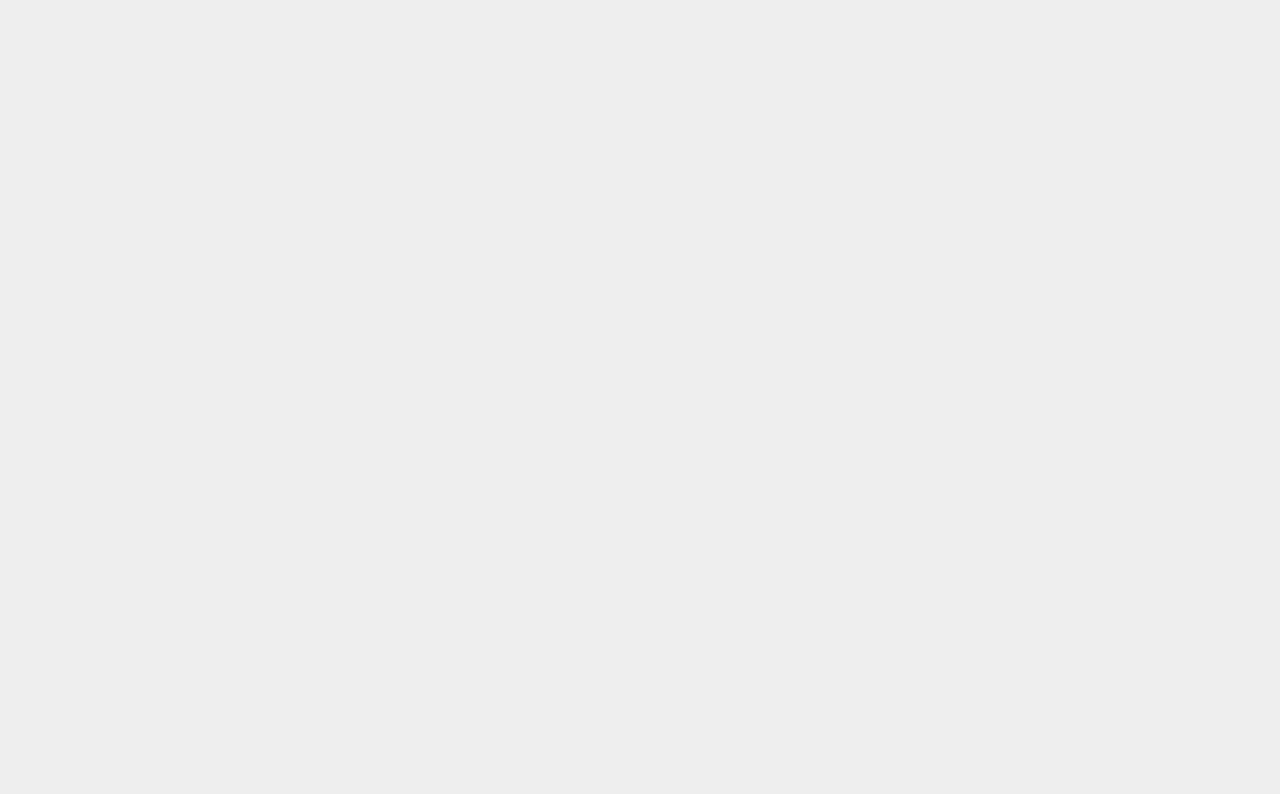
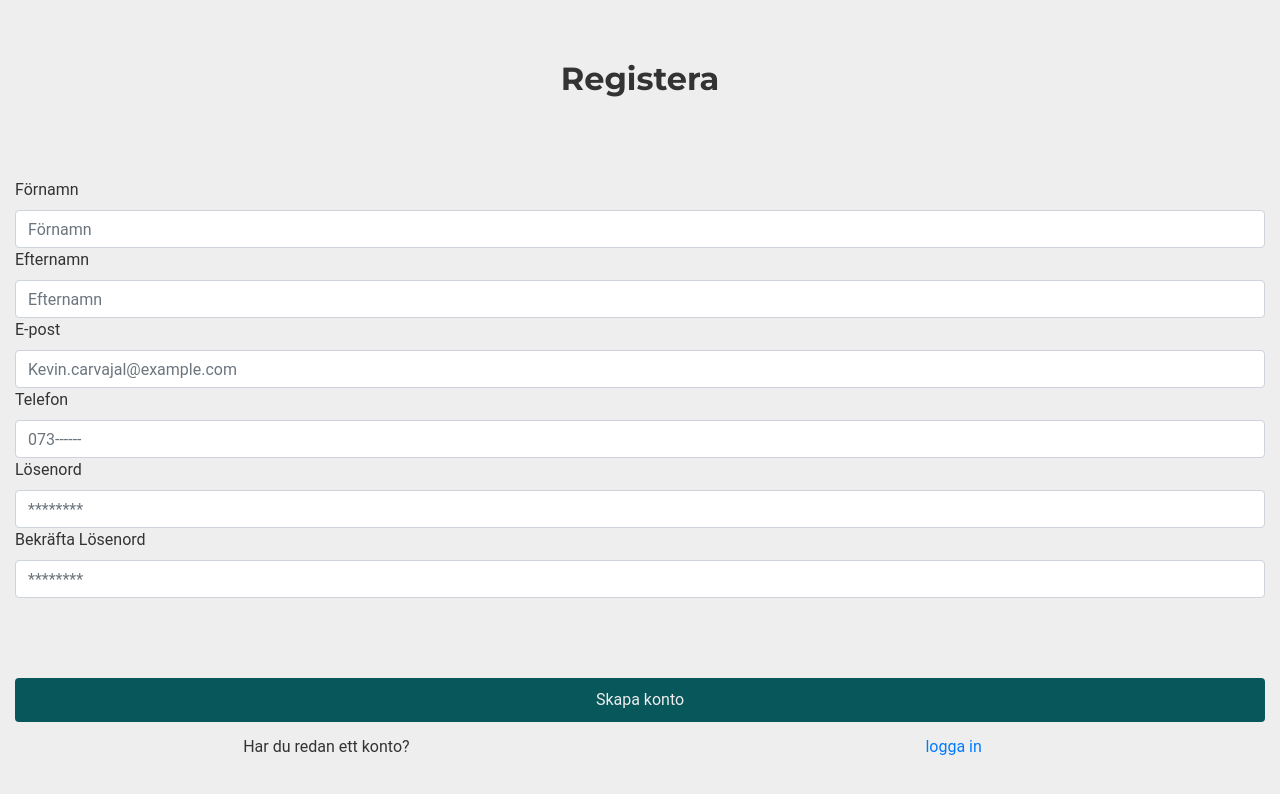
Before and after one commit to KevinCarvajal/Bokningssida, a React (Create React App) app in the folder my-app/: page /RegisterPage in a window 1280 px wide. Shown: the top 794 px of the page. Built offline with nearby package versions, Linux system fonts and the light colour scheme.

Commit message:
RegisterPage startup
registerpage exist now and somewhat works for now, form not usable and button.

```diff
--- a/my-app/src/App.js
+++ b/my-app/src/App.js
@@ -4,6 +4,7 @@ import { BrowserRouter as Router, Route, Switch } from "react-router-dom";
 //views
 import StartPage from "./views/StartPage";
 import LoginPage from "./views/LoginPage";
+import RegisterPage from "./views/RegisterPage";
 
 const App = () => {
   return (
@@ -13,6 +14,8 @@ const App = () => {
           <Switch>
             <Route exact path="/" component={StartPage} />
             <Route exact path="/LoginPage" component={LoginPage} />
+            <Route exact path="/RegisterPage" component={RegisterPage} />
+
           </Switch>
         </main>
       </div>
--- a/my-app/src/sass/styles.scss
+++ b/my-app/src/sass/styles.scss
@@ -13,3 +13,4 @@
 // Views Styling
 @import "../views/StartPage/styles";
 @import "../components/Footer-mobile/styles";
+@import "../views/RegisterPage/styles";
--- /dev/null
+++ b/my-app/src/views/RegisterPage/index.js
@@ -0,0 +1,62 @@
+import React from "react";
+import { Container, Form, Col, Row, Input, Label, Button } from "reactstrap";
+import { Link } from "react-router-dom";
+
+const RegisterPage = () => {
+  return (
+    <Container fluid className="RegisterPage">
+      <h2 className="page-title">Registera</h2>
+
+     <Form className="RegisterForm">
+    <Row>
+        <Col sm={12} className="name">
+        <Label>Förnamn</Label>
+        <Input placeholder="Förnamn" type="text"></Input>
+        </Col>
+    </Row>
+
+    <Row>
+    <Col sm={12} className="name">
+        <Label>Efternamn</Label>
+        <Input placeholder="Efternamn" type="text"></Input>
+        </Col>
+    </Row>
+    <Row>
+    <Col sm={12} className="name">
+        <Label>E-post</Label>
+        <Input placeholder="Kevin.carvajal@example.com" type="email"></Input>
+        </Col>
+    </Row>
+
+    <Row>
+        <Col sm={12} className="name">
+        <Label>Telefon</Label>
+        <Input placeholder="073------" type="tel"></Input>
+        </Col>
+    </Row>
+    <Row>
+         <Col sm={12}  className="name">
+            <Label>Lösenord</Label>
+            <Input placeholder="********" type="password"></Input>
+        </Col>
+    </Row>
+
+    <Row>
+    <Col sm={12} className="name">
+        <Label>Bekräfta Lösenord</Label>
+        <Input placeholder="********" type="password"></Input>
+        </Col>
+    </Row>
+     </Form>
+
+     <Button className="primary-btn">Skapa konto</Button>
+
+     <Row className="info">
+         <Col>Har du redan ett konto?</Col>
+         <Col><Link to="/loginpage">logga in</Link></Col>
+     </Row>
+    </Container>
+  );
+};
+
+export default RegisterPage;
--- /dev/null
+++ b/my-app/src/views/RegisterPage/styles.scss
@@ -0,0 +1,8 @@
+.RegisterForm{
+    margin-bottom: 5rem;
+}
+
+.info{
+    padding: 0.8rem;
+    text-align: center;
+}
```
